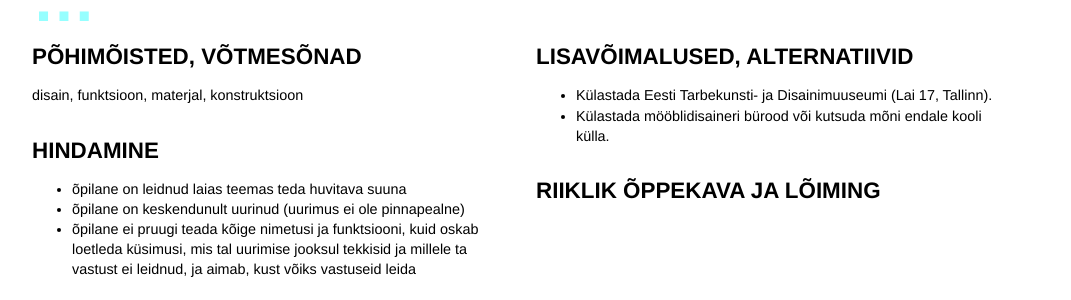
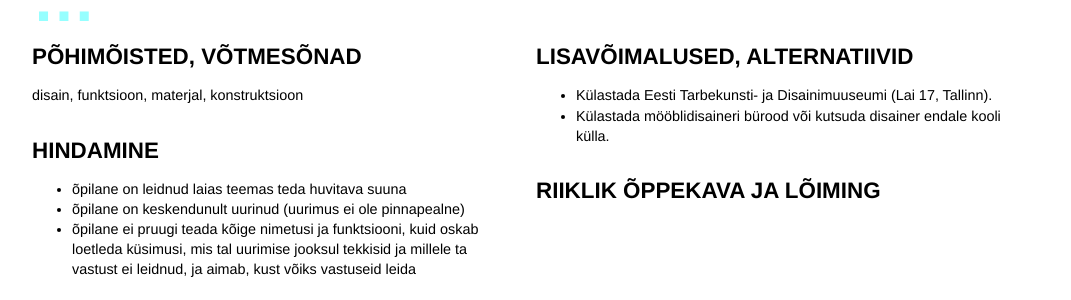
Before and after one commit to ruumiharidus/ruumiharidus.github.io, a Jekyll site: the page built from _posts/2015-12-14-inventuur.md, in a window 1280 px wide and 900 px high, scrolled down 1829 px. Shown: the part 273-573 px from the top of the window, without its empty margins (104-1175 px from the left). Built offline with Jekyll 4.4.1, drawn with Linux system fonts in a browser that asks for light colours; nearby versions of some CDN libraries.

Commit message:
Updated 2015-12-14-inventuur.md

```diff
--- a/_posts/2015-12-14-inventuur.md
+++ b/_posts/2015-12-14-inventuur.md
@@ -77,7 +77,7 @@ disain, funktsioon, materjal, konstruktsioon
 #### Lisavõimalused, alternatiivid
 
 + Külastada Eesti Tarbekunsti- ja Disainimuuseumi (Lai 17, Tallinn).
-+ Külastada mööblidisaineri bürood või kutsuda mõni endale kooli külla.
++ Külastada mööblidisaineri bürood või kutsuda disainer endale kooli külla.
 
 #### Riiklik õppekava ja lõiming
 
```
